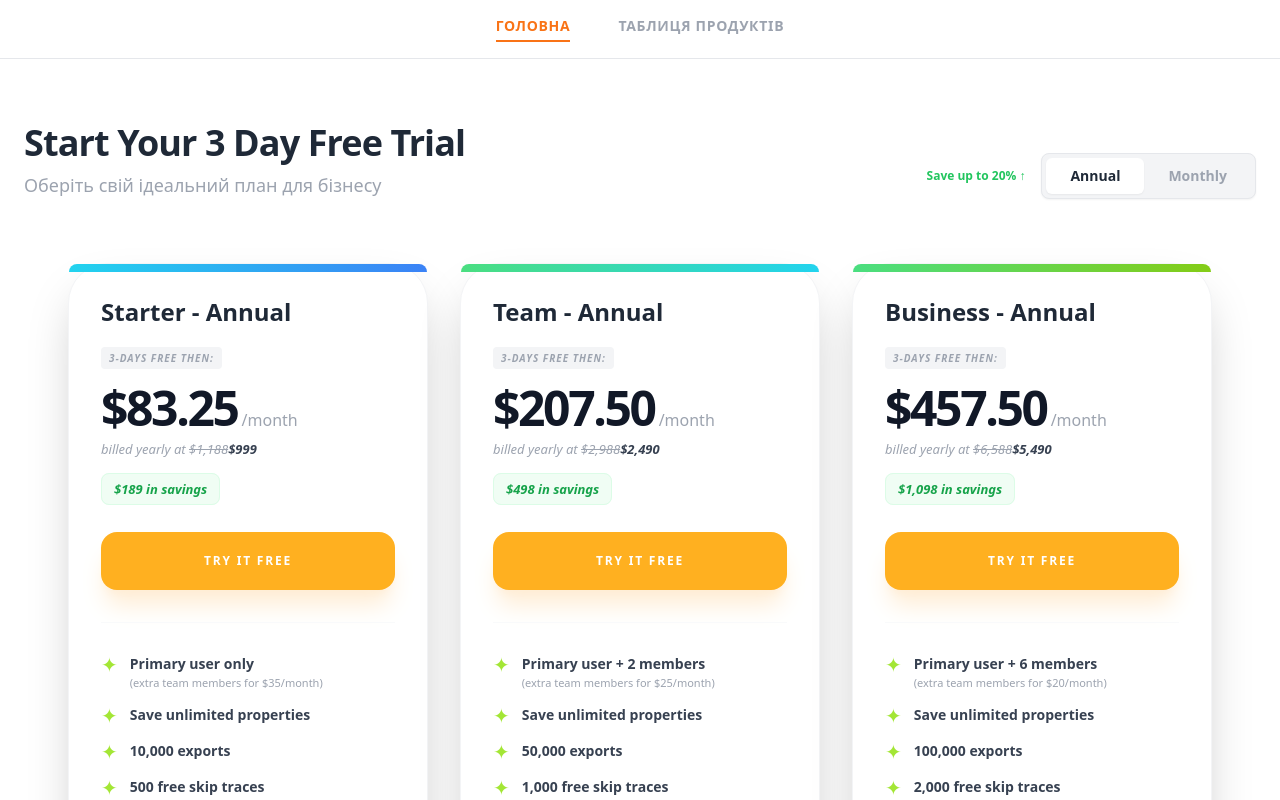
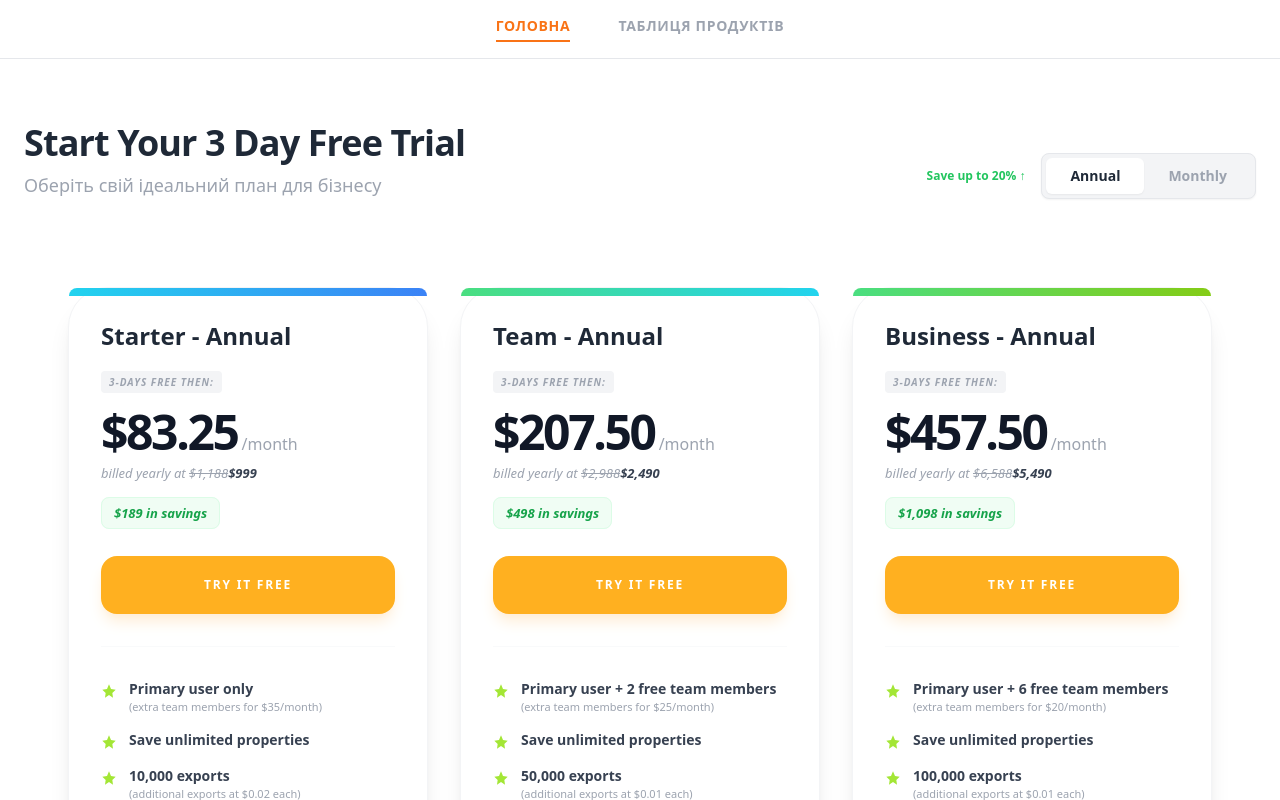
Before and after one commit to nxkttg/WebDevClient, a Nuxt app in the folder nuxt/: page / in a window 1280 px wide. Shown: the top 800 px of the page. Built offline with nearby package versions, Linux system fonts and the light colour scheme.

Commit message:
feat: add checkout page with dynamic plan selection and payment API

```diff
--- a/nuxt/components/PricingPlans.vue
+++ b/nuxt/components/PricingPlans.vue
@@ -1,9 +1,9 @@
 <template>
-  <div class="flex flex-wrap justify-center gap-8 py-4">
+  <div class="flex flex-wrap justify-center gap-8 py-10 px-4 bg-white">
     <div
       v-for="plan in plans"
       :key="plan.name"
-      class="w-[360px] p-8 bg-white border border-gray-100 rounded-[40px] shadow-2xl relative flex flex-col text-left"
+      class="w-[360px] p-8 bg-white border border-gray-100 rounded-[40px] shadow-xl relative flex flex-col transition-all hover:shadow-2xl hover:scale-[1.01]"
     >
       <div
         :class="[
@@ -18,9 +18,10 @@
 
       <div class="mt-4 mb-2">
         <span
-          class="bg-gray-100 text-gray-400 text-[10px] font-black px-2 py-1 rounded uppercase italic tracking-widest text-left"
-          >3-days free then:</span
+          class="bg-gray-100 text-gray-400 text-[10px] font-black px-2 py-1 rounded uppercase italic tracking-widest"
         >
+          3-days free then:
+        </span>
       </div>
 
       <div class="flex items-baseline gap-1 my-2">
@@ -43,24 +44,33 @@
         </span>
       </div>
 
-      <button
-        class="w-full mt-8 py-5 bg-[#ffb020] hover:bg-[#ffa000] text-white font-black rounded-2xl shadow-xl shadow-orange-100 transition-all uppercase text-[12px] tracking-[0.15em]"
+      <NuxtLink
+        :to="`/checkout?plan=${plan.id}`"
+        class="w-full mt-8 py-5 bg-[#ffb020] hover:bg-[#ffa000] text-white font-black rounded-2xl shadow-lg shadow-orange-100 transition-all uppercase text-[12px] tracking-[0.15em] text-center"
       >
         Try It Free
-      </button>
+      </NuxtLink>
 
       <hr class="my-8 border-gray-50" />
 
-      <ul class="space-y-4 flex-1">
+      <ul class="space-y-4 flex-1 text-left">
         <li
           v-for="feat in plan.features"
           :key="feat.text"
           class="flex items-start gap-3"
         >
-          <span class="text-[#a3e635] text-xl leading-none">✦</span>
-          <div class="text-[14px] text-gray-600 leading-tight">
+          <svg class="w-4 h-4 mt-1 shrink-0" viewBox="0 0 24 24" fill="none">
+            <path
+              d="M12 2L15 9L22 10L17 15L18 22L12 18L6 22L7 15L2 10L9 9L12 2Z"
+              fill="#a3e635"
+            />
+          </svg>
+          <div class="text-[14px] text-gray-600 leading-snug">
             <span class="font-bold text-gray-700">{{ feat.text }}</span>
-            <p v-if="feat.sub" class="text-[11px] text-gray-400 mt-1">
+            <p
+              v-if="feat.sub"
+              class="text-[11px] text-gray-400 mt-0.5 leading-tight"
+            >
               {{ feat.sub }}
             </p>
           </div>
@@ -73,6 +83,7 @@
 <script setup>
 const plans = [
   {
+    id: 'starter',
     name: 'Starter',
     price: '83.25',
     oldPrice: '1,188',
@@ -82,13 +93,14 @@ const plans = [
     features: [
       { text: 'Primary user only', sub: '(extra team members for $35/month)' },
       { text: 'Save unlimited properties' },
-      { text: '10,000 exports' },
+      { text: '10,000 exports', sub: '(additional exports at $0.02 each)' },
       { text: '500 free skip traces' },
       { text: 'Imports $0.01' },
       { text: 'FREE daily product trainings' },
     ],
   },
   {
+    id: 'team',
     name: 'Team',
     price: '207.50',
     oldPrice: '2,988',
@@ -97,17 +109,18 @@ const plans = [
     gradient: 'bg-gradient-to-r from-green-400 to-cyan-400',
     features: [
       {
-        text: 'Primary user + 2 members',
+        text: 'Primary user + 2 free team members',
         sub: '(extra team members for $25/month)',
       },
       { text: 'Save unlimited properties' },
-      { text: '50,000 exports' },
+      { text: '50,000 exports', sub: '(additional exports at $0.01 each)' },
       { text: '1,000 free skip traces' },
       { text: 'Imports $0.01' },
       { text: 'FREE daily product trainings' },
     ],
   },
   {
+    id: 'business',
     name: 'Business',
     price: '457.50',
     oldPrice: '6,588',
@@ -116,11 +129,11 @@ const plans = [
     gradient: 'bg-gradient-to-r from-green-400 to-lime-500',
     features: [
       {
-        text: 'Primary user + 6 members',
+        text: 'Primary user + 6 free team members',
         sub: '(extra team members for $20/month)',
       },
       { text: 'Save unlimited properties' },
-      { text: '100,000 exports' },
+      { text: '100,000 exports', sub: '(additional exports at $0.01 each)' },
       { text: '2,000 free skip traces' },
       { text: 'Imports $0.01' },
       { text: 'FREE daily product trainings' },
--- /dev/null
+++ b/nuxt/pages/checkout.vue
@@ -0,0 +1,92 @@
+<script setup>
+const route = useRoute()
+const selectedPlan = route.query.plan || 'starter'
+
+// Завантажуємо дані саме для того плану, який натиснув користувач
+const { data: plan, pending } = await useFetch(`/api/subscription/details?plan=${selectedPlan}`)
+
+const formData = ref({
+  cardNumber: '',
+  expiry: '',
+  cvv: '',
+  fullName: 'dev4 dev4',
+  address: '',
+  consent: false
+})
+
+const handleCheckout = async () => {
+  if (!formData.value.consent) return alert('Потрібна згода з умовами')
+  const res = await $fetch('/api/subscription/create', { method: 'POST', body: formData.value })
+  alert(res.message)
+}
+</script>
+
+<template>
+  <div class="min-h-screen bg-gray-50 font-sans pb-20">
+    <Title>Checkout - {{ plan?.planName || 'Payment' }}</Title>
+
+    <header class="bg-[#333] text-white py-4 text-center font-bold text-lg shadow-md mb-8">
+      Checkout
+    </header>
+
+    <div class="max-w-6xl mx-auto px-4" v-if="!pending">
+      <NuxtLink to="/" class="text-gray-400 hover:text-gray-600 mb-6 inline-block">« back</NuxtLink>
+
+      <h1 class="text-3xl font-black text-gray-800 mb-2">You’re Almost In - Start Your 3-Day Free Trial Now!</h1>
+      <p class="text-gray-500 mb-10">Set up your account to gain instant access!</p>
+
+      <div class="grid grid-cols-1 lg:grid-cols-12 gap-10">
+        <div class="lg:col-span-5 bg-white p-10 rounded-[40px] shadow-xl border-l-[12px]" :class="plan.color">
+          <h2 class="text-2xl font-black">{{ plan.planName }}</h2>
+          <div class="flex items-baseline gap-2 my-6">
+            <span class="text-5xl font-black text-gray-900">${{ plan.monthlyPrice }}</span>
+            <span class="text-gray-400 font-bold">/mo</span>
+          </div>
+          <p class="text-sm italic text-gray-400 mb-6">billed yearly at <span class="font-bold text-gray-700">${{ plan.newYearlyPrice }}</span></p>
+
+          <div class="space-y-4 border-t pt-8">
+            <div v-for="f in plan.features" :key="f" class="flex items-center gap-3 text-gray-600 font-medium text-sm">
+              <span class="text-green-500">✦</span> {{ f }}
+            </div>
+          </div>
+        </div>
+
+        <div class="lg:col-span-7 bg-white p-10 rounded-3xl shadow-sm border border-gray-100">
+          <h3 class="text-xl font-black mb-6">Order Summary</h3>
+          <div class="space-y-3 mb-8">
+            <div class="flex justify-between text-gray-500"><span>Annual Plan</span><span>${{ plan.newYearlyPrice }}.00</span></div>
+            <div class="flex justify-between font-black text-xl border-t pt-4"><span>Total Due</span><span>${{ plan.newYearlyPrice }}.00</span></div>
+            <div class="flex justify-between font-black text-green-600 pt-2 text-lg"><span>Due Today</span><span>$0.00</span></div>
+          </div>
+
+          <form @submit.prevent="handleCheckout" class="space-y-6">
+            <div class="space-y-4">
+              <label class="block text-xs font-black uppercase tracking-widest text-gray-400">Card Details</label>
+              <div class="grid grid-cols-4 gap-4">
+                <input v-model="formData.cardNumber" placeholder="Card Number" class="col-span-2 p-4 border rounded-xl bg-gray-50 outline-none focus:border-orange-400">
+                <input v-model="formData.expiry" placeholder="MM / YY" class="p-4 border rounded-xl bg-gray-50 outline-none focus:border-orange-400">
+                <input v-model="formData.cvv" placeholder="CVV" class="p-4 border rounded-xl bg-gray-50 outline-none focus:border-orange-400">
+              </div>
+            </div>
+
+            <div class="space-y-2">
+              <label class="block text-xs font-black uppercase tracking-widest text-gray-400">Full Name</label>
+              <input v-model="formData.fullName" class="w-full p-4 border rounded-xl bg-gray-50">
+            </div>
+
+            <div class="flex gap-4 items-start bg-blue-50 p-4 rounded-xl border border-blue-100">
+              <input type="checkbox" v-model="formData.consent" class="mt-1 w-5 h-5 accent-orange-500">
+              <p class="text-[11px] text-blue-800 leading-tight">
+                I consent to the <b>Terms of Use</b>. After my 3-day trial, my account will be charged ${{ plan.newYearlyPrice }}.00 annually until I cancel.
+              </p>
+            </div>
+
+            <button type="submit" class="w-full py-5 bg-[#ffb020] text-white font-black rounded-2xl shadow-lg hover:scale-[1.02] transition-transform uppercase">
+              Start My Free Trial
+            </button>
+          </form>
+        </div>
+      </div>
+    </div>
+  </div>
+</template>
```
Also changed, not shown: 2 other files (tests, documents, lock files or other folders).
